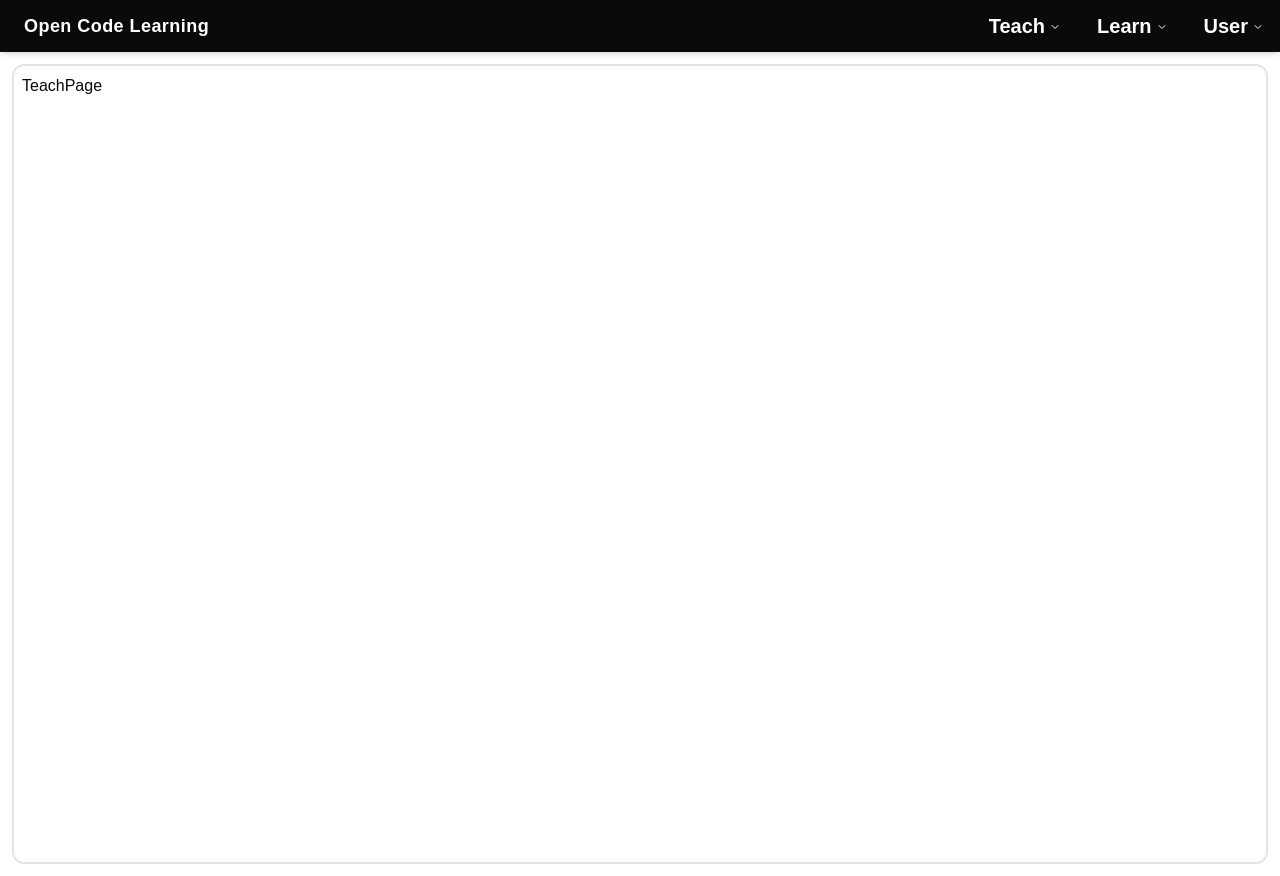
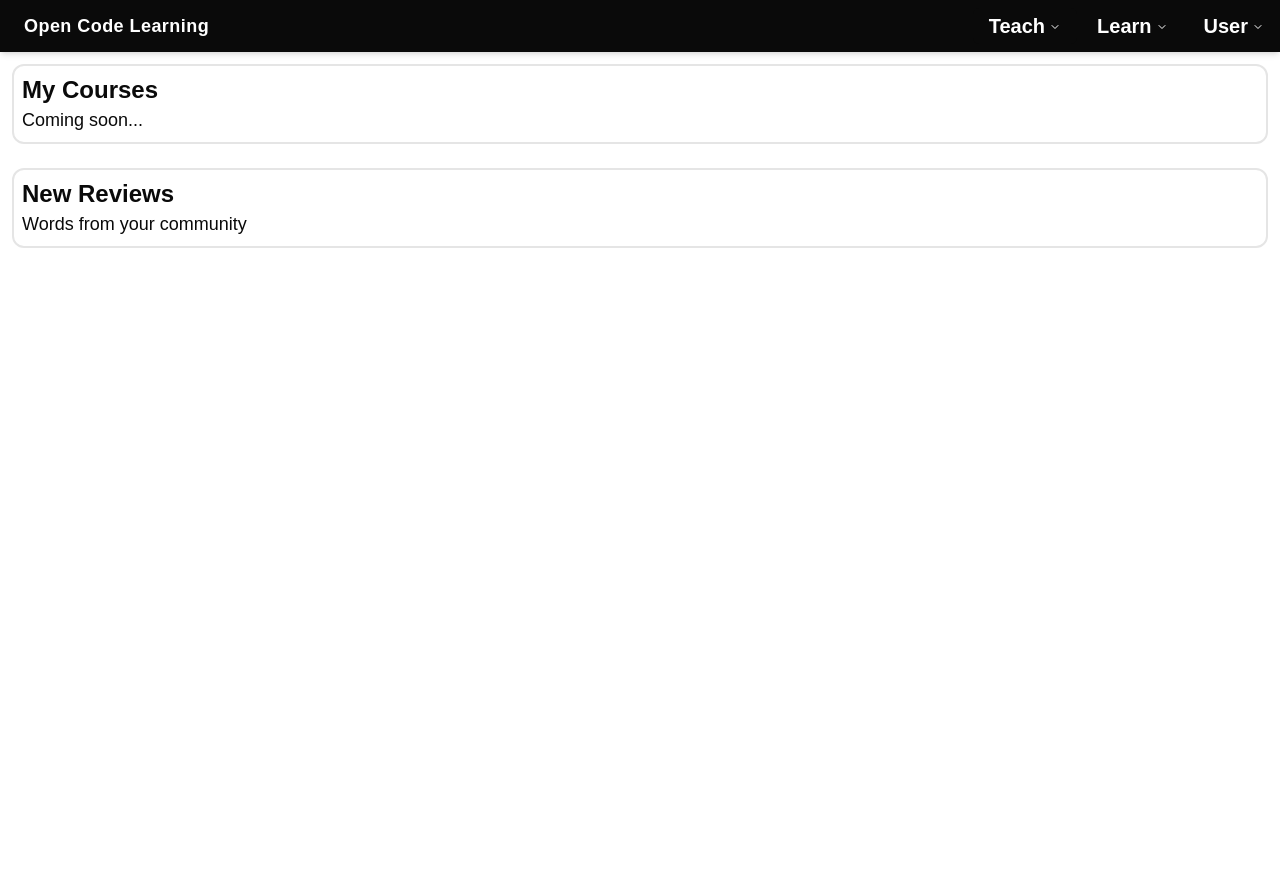
Before and after one commit to hdmGOAT/codelearnproject, a Next.js app in the folder frontend/: page /teach in a window 1280 px wide. After the commit the page ends 800 px from the top, so only its background shows below. Built offline with nearby package versions, Linux system fonts and the light colour scheme.

Commit message:
teach page

```diff
--- a/frontend/app/teach/page.tsx
+++ b/frontend/app/teach/page.tsx
@@ -2,8 +2,15 @@ import React from "react";
 
 const TeachPage = () => {
   return (
-    <div className="flex m-3 p-2 border-2 rounded-xl min-h-screen">
-      TeachPage
+    <div className="flex flex-col">
+      <div className="flex m-3 p-2 border-2 rounded-xl flex-col">
+        <h1 className="text-2xl font-semibold">My Courses</h1>
+        <p className="text-lg">Coming soon...</p>
+      </div>
+      <div className="flex m-3 p-2 border-2 rounded-xl flex-col">
+        <h1 className="text-2xl font-semibold">New Reviews</h1>
+        <p className="text-lg">Words from your community</p>
+      </div>
     </div>
   );
 };
```
